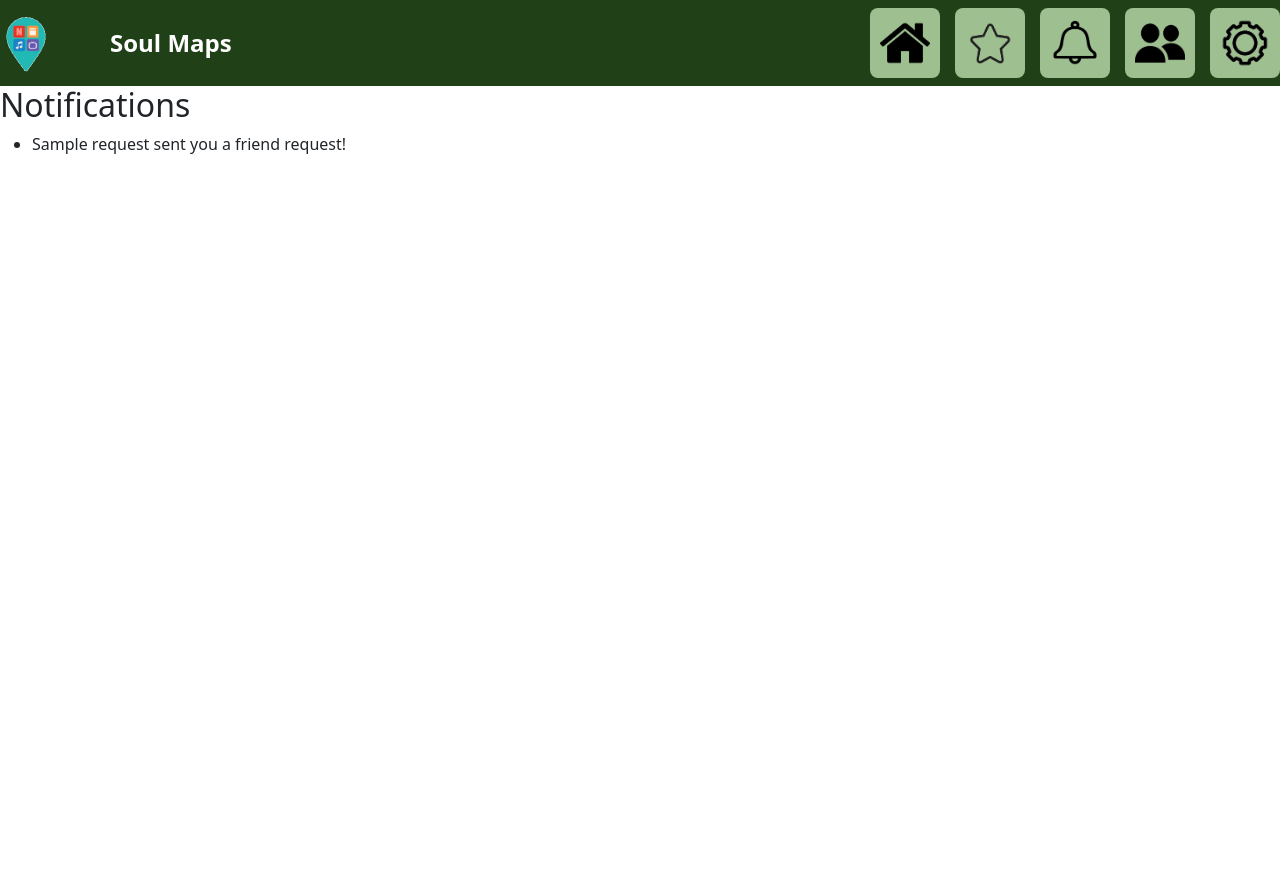
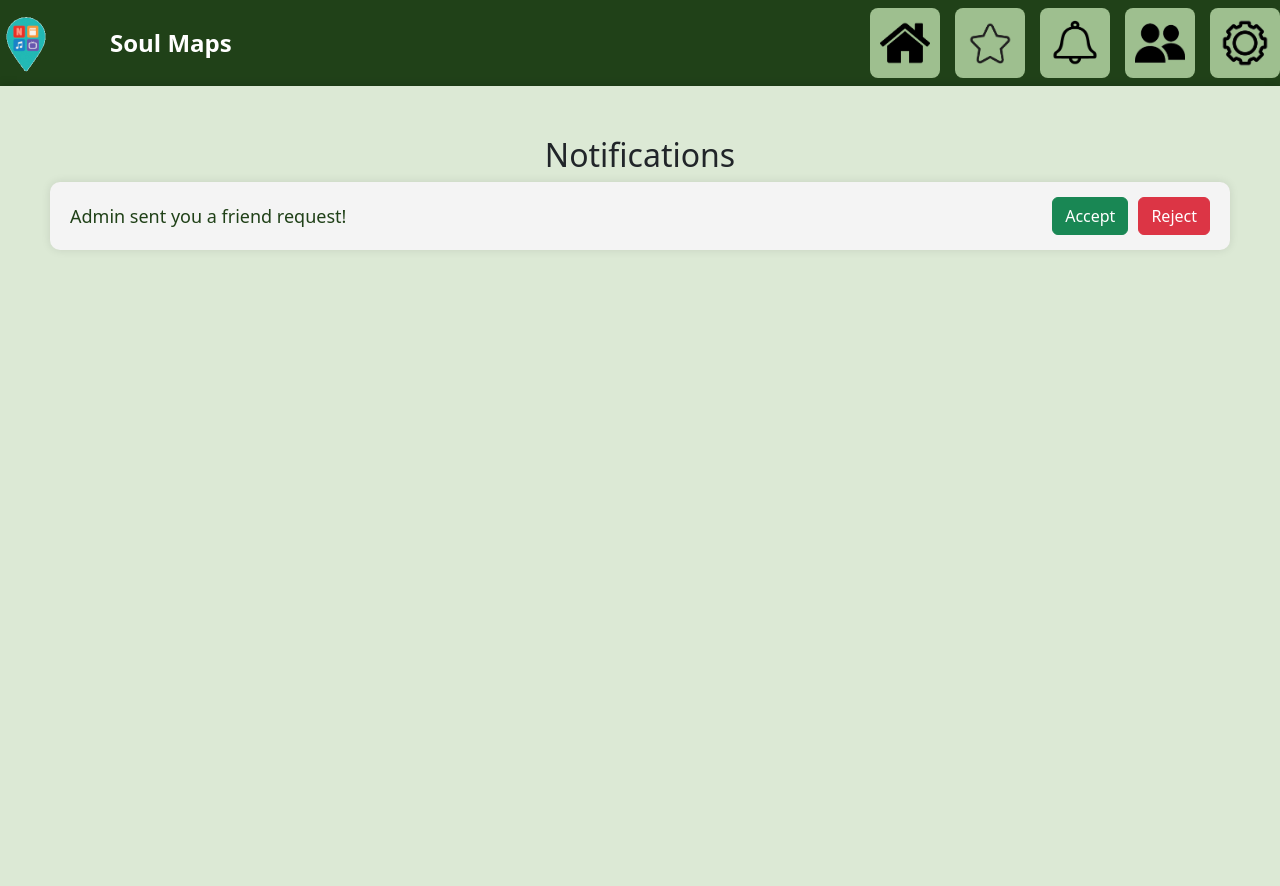
Before and after one commit to fudgeg/Group69-AgileWebProject, a Flask app: template app/templates/notifications.html in a window 1280 px wide. Before the commit the page ends 154 px from the top, so only its background shows below. Run offline with Flask 3, Linux system fonts and the light colour scheme; tables that the repository leaves empty hold one stand-in row (values such as "Sample post"); the template is opened without the code that fills it: values that come from a table or form of the project are taken from there, most other values are stand-ins (such as "Sample title", 1, 10 or a date in 2020).

Commit message:
Implement feature where user now need to send friend request before becoming friends

```diff
--- a/app/__init__.py
+++ b/app/__init__.py
@@ -1,5 +1,5 @@
 from flask import Flask
-from .models import db, User  # ✅ Import db from models here
+from .models import db, User
 
 def create_app():
     app = Flask(__name__)
@@ -8,7 +8,7 @@ def create_app():
     app.config['SQLALCHEMY_DATABASE_URI'] = 'sqlite:///soulmaps.db'
     app.config['SQLALCHEMY_TRACK_MODIFICATIONS'] = False
 
-    db.init_app(app)  # ✅ Works now
+    db.init_app(app)
 
     from .routes import main
     app.register_blueprint(main)
--- a/app/static/css/styles.css
+++ b/app/static/css/styles.css
@@ -1042,3 +1042,56 @@ left: 20px;
   width: 100% !important;
   height: auto !important;
 }
+
+/* ===== Notification PAGE ===== */
+
+.notifications-list {
+  list-style: none;
+  padding: 0;
+}
+
+.notification-item {
+  margin-bottom: 20px;
+  background-color: #f4f4f4;
+  padding: 15px 20px;
+  border-radius: 10px;
+  box-shadow: 0 0 10px rgba(0, 0, 0, 0.1);
+  text-align: left;
+  display: flex;
+  align-items: center;
+  justify-content: space-between;
+}
+
+.notification-text {
+  flex-grow: 1;
+  font-size: 18px;
+  color: #204118;
+}
+
+.btn-accept, .btn-reject {
+  padding: 5px 15px;
+  border-radius: 10px;
+  margin-left: 10px;
+  color: white;
+  cursor: pointer;
+  font-weight: bold;
+  transition: background-color 0.3s;
+}
+
+.btn-accept {
+  background-color: #4CAF50;  /* Green */
+  border: none;
+}
+
+.btn-reject {
+  background-color: #f44336;  /* Red */
+  border: none;
+}
+
+.btn-accept:hover {
+  background-color: #45a049;
+}
+
+.btn-reject:hover {
+  background-color: #d32f2f;
+}
--- a/app/templates/base.html
+++ b/app/templates/base.html
@@ -31,8 +31,7 @@
     <script>
       function showPopup(message, type = "success") {
           const popup = document.createElement("div");
-                          popup.classList.add("popup-message");
-                          popup.classList.add(type);
+          popup.classList.add("popup-message", type);
           popup.textContent = message;
           document.body.appendChild(popup);
 
@@ -43,22 +42,24 @@
           }, 3000);
       }
 
-      // Check for flash messages
+      // Check for flash messages (to avoid double flash)
       document.addEventListener("DOMContentLoaded", () => {
           const flashMessages = {{ get_flashed_messages(with_categories=True) | tojson | safe }};
 
           if (flashMessages.length) {
+              // Only show each message once
+              const uniqueMessages = [];
               flashMessages.forEach(([category, message]) => {
-                  // Correctly handle "caution" messages
+                  if (!uniqueMessages.includes(message)) {
+                      uniqueMessages.push(message);
+
                       let type;
-                  if (category === 'error') {
-                      type = 'error';
-                  } else if (category === 'caution') {
-                      type = 'caution';
-                  } else {
-                      type = 'success';
+                      if (category === 'error') type = 'error';
+                      else if (category === 'caution') type = 'caution';
+                      else type = 'success';
+
+                      showPopup(message, type);
                   }
-                  showPopup(message, type);
               });
           }
       });
--- a/app/templates/friends.html
+++ b/app/templates/friends.html
@@ -79,7 +79,7 @@ block content %}
           <div class="friend-name">{{ person.name }}</div>
           <form
             method="POST"
-            action="{{ url_for('main.add_friend', friend_id=person.id) }}"
+            action="{{ url_for('main.send_friend_request', receiver_id=person.id) }}"
           >
             <button type="submit" class="friends-submit">Add</button>
           </form>
--- a/app/templates/notifications.html
+++ b/app/templates/notifications.html
@@ -1,10 +1,28 @@
 {% extends "base.html" %} {% block title %}Notifications – Soul Maps{% endblock
 %} {% block content %}
-<div class="notifications-container">
+<div class="home-container">
   <h2>Notifications</h2>
   <ul class="notifications-list">
     {% if friend_requests %} {% for request in friend_requests %}
-    <li>{{ request.sender_name }} sent you a friend request!</li>
+    <li class="notification-item">
+      <span class="notification-text"
+        >{{ request.sender.name }} sent you a friend request!</span
+      >
+      <form
+        method="POST"
+        action="{{ url_for('main.accept_friend_request', request_id=request.id) }}"
+        style="display: inline"
+      >
+        <button class="btn btn-success btn-accept">Accept</button>
+      </form>
+      <form
+        method="POST"
+        action="{{ url_for('main.reject_friend_request', request_id=request.id) }}"
+        style="display: inline"
+      >
+        <button class="btn btn-danger btn-reject">Reject</button>
+      </form>
+    </li>
     {% endfor %} {% else %}
     <li>No new notifications.</li>
     {% endif %}
```
Also changed, not shown: app/models.py (+17 -0 lines), app/routes.py (+94 -4 lines). Lines whose indentation alone changed are shown as unchanged.
